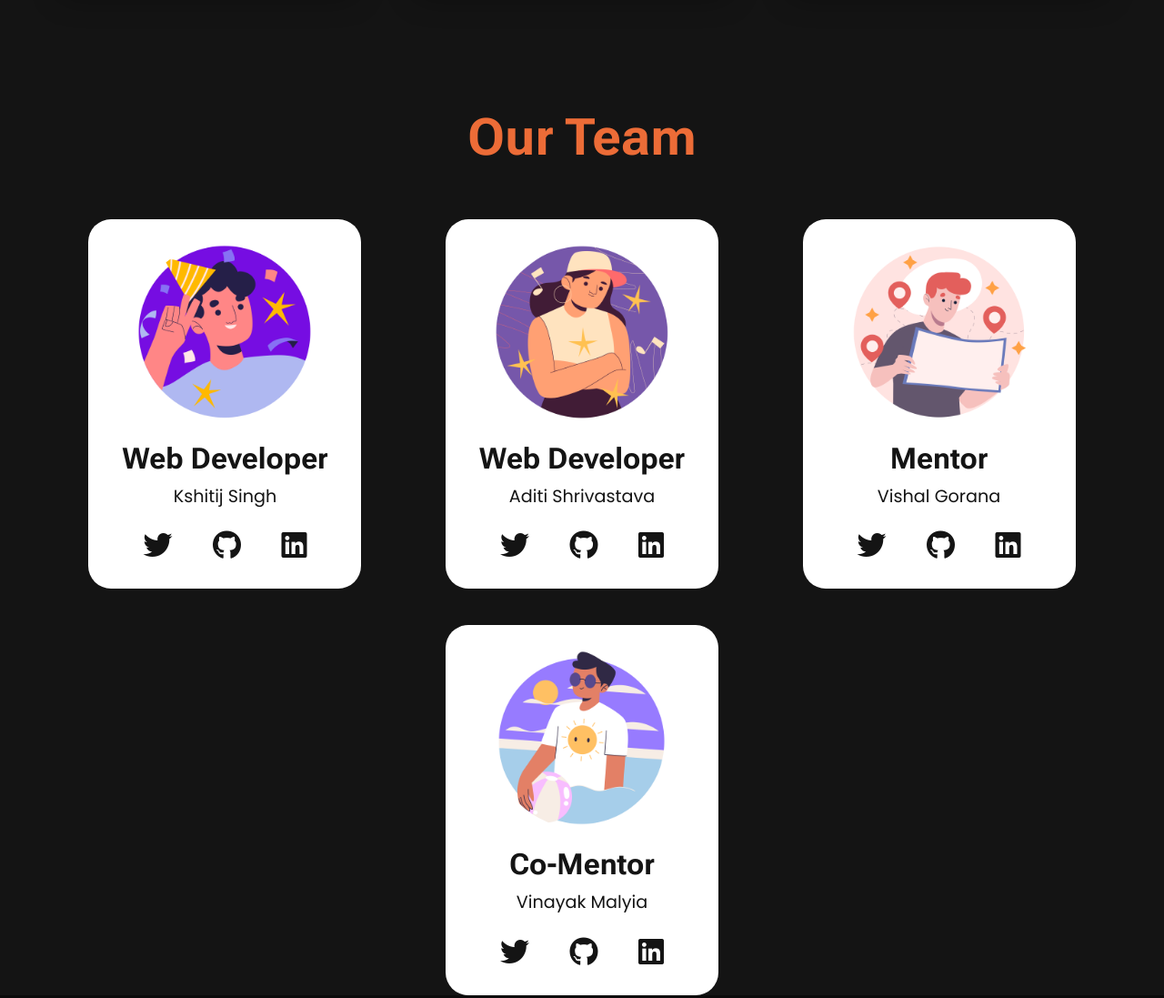
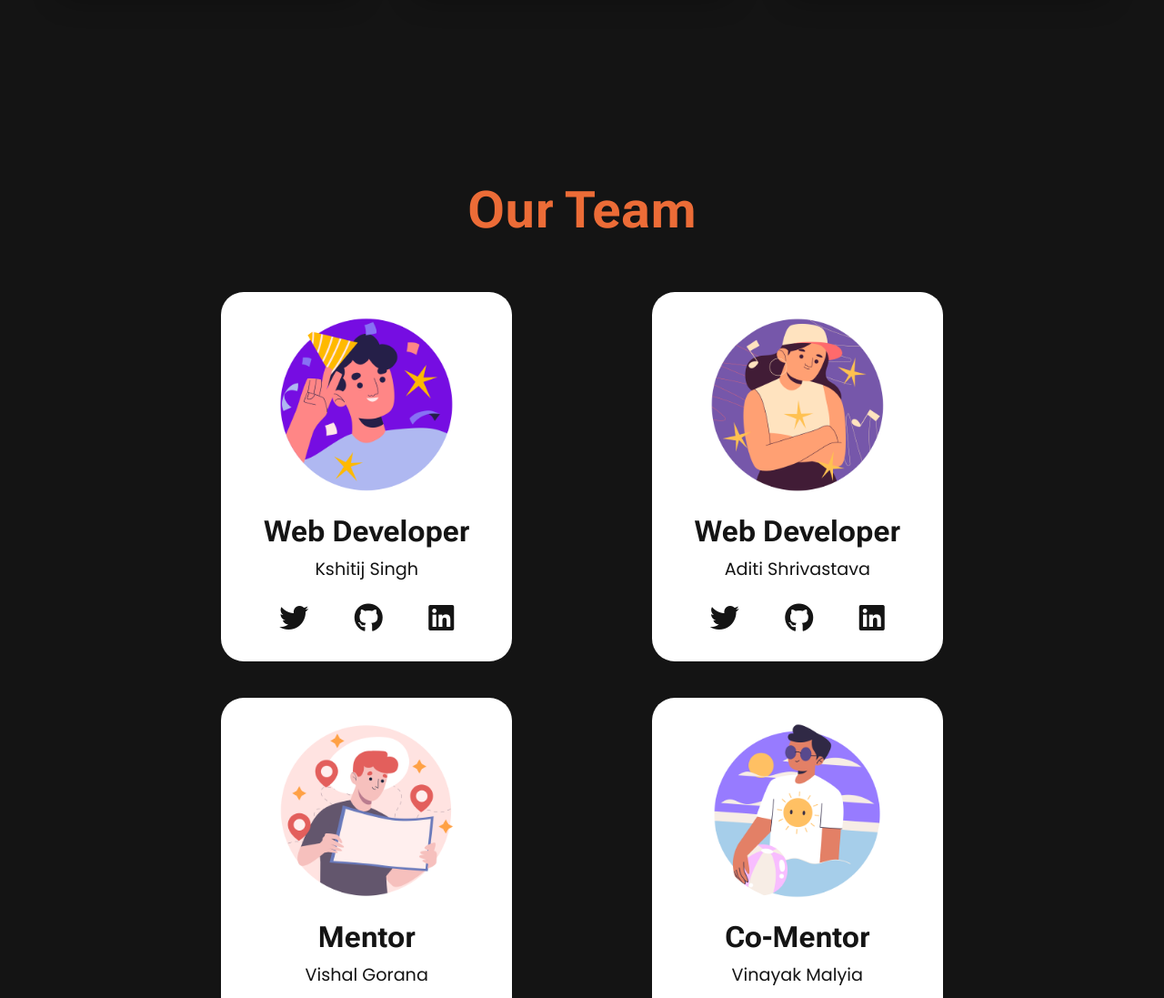
Before and after one commit to indkshitij/TechNexus, a plain HTML site: page about.html in a window 1280 px wide. Shown: the part 1342-2439 px from the top of the page at 91% size. Drawn offline with nearby package versions, Linux system fonts and the light colour scheme; no server answers.

Commit message:
updated padding

```diff
--- a/about.css
+++ b/about.css
@@ -88,7 +88,7 @@ p {
     border-radius: 25px;
     padding-top: 3vh;
     padding-bottom: 3vh;
-    min-width: 300px;
+    min-width: 320px;
     transition: 0.5s;
     background-color: white;
     transition: 1s;
@@ -100,7 +100,14 @@ p {
     flex-wrap: wrap;
     gap: 2vw;
     row-gap: 5vh;
-
+}
+@media  (min-width:1100px) and (max-width: 1530px){
+  .team h1{
+    margin-top: 10vh;
+  }
+  .teamcardContainer{
+    padding: 0% 10% 3.5% 10%;
+  }
 }
 .teamcard:hover{
     transform: scale3d(0.95,0.95,0.95);
@@ -167,4 +174,10 @@ p {
   .visionContainer {
     padding-bottom: 10vh;
   }
+  .team h1{
+    margin-top: 10vh;
+  }
+  .teamcardContainer{
+    padding-bottom: 10%;
+  }
 }
```
